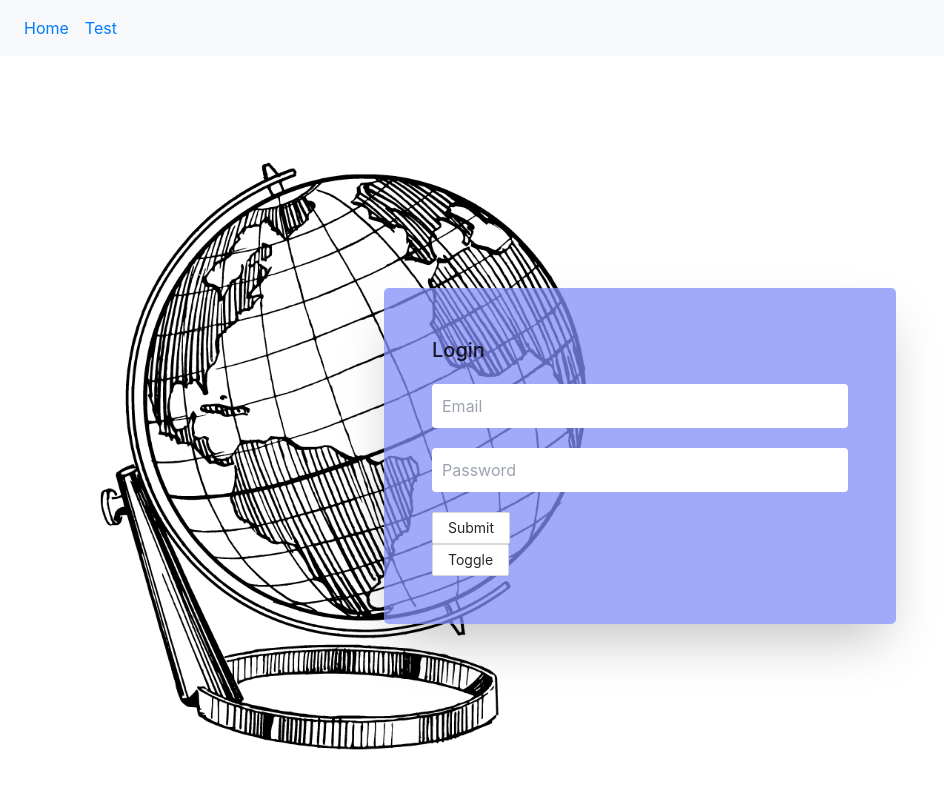
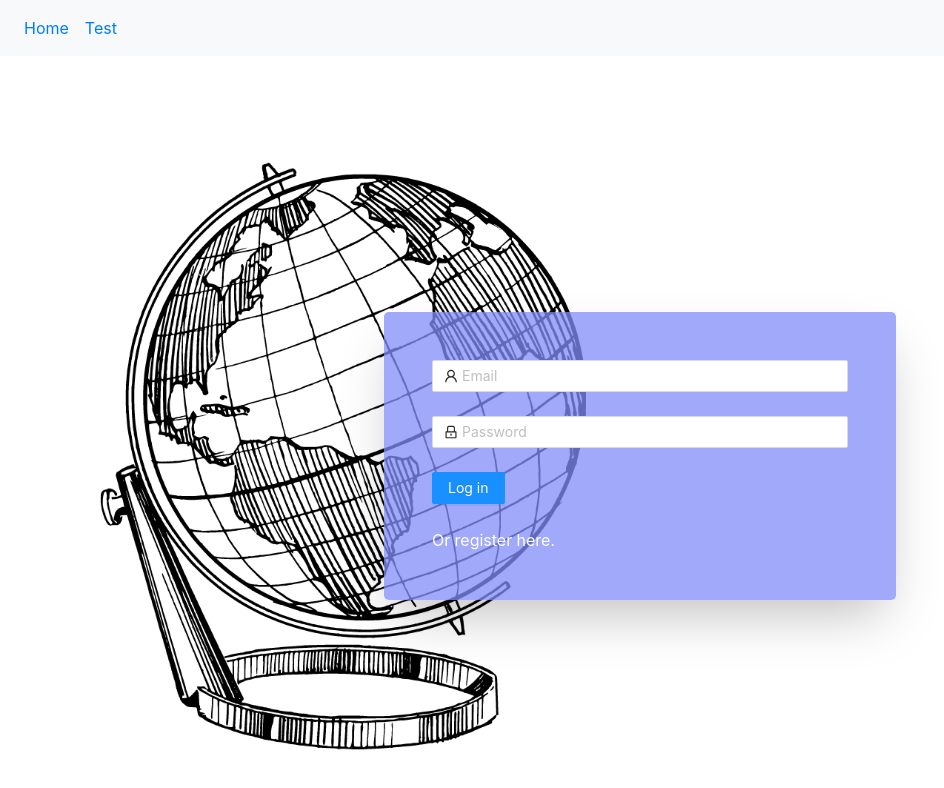
Before and after one commit to CLTsolutions/takeoff_client, a React (Vite) app: page / in a window 1280 px wide. Shown: the top 788 px of the page, without its empty margins (0-944 px from the left). Built offline with nearby package versions, Linux system fonts and the light colour scheme.

Commit message:
back to ant auth form / started flight crud

```diff
--- a/src/components/Auth/Auth.tsx
+++ b/src/components/Auth/Auth.tsx
@@ -3,6 +3,7 @@ import Login from './Login'
 import Register from './Register'
 import { Button } from 'antd'
 import './Auth.css'
+import { Link } from 'react-router-dom'
 
 type acceptedProps = {
   token: (token: string | null) => void
@@ -31,11 +32,9 @@ export default class Auth extends Component<acceptedProps, valueTypes> {
   }
 
   authTernary = () => {
-    return this.state.login ? (
-      <Login token={this.props.token} />
-    ) : (
-      <Register token={this.props.token} />
-    )
+    return this.state.login
+    ? <Login token={this.props.token} />
+    : <Register token={this.props.token} />
   }
 
   loginToggle = () => {
@@ -55,7 +54,13 @@ export default class Auth extends Component<acceptedProps, valueTypes> {
         <div className='flex h-screen justify-center items-center'>
           <div className='bg-indigo-400 bg-opacity-75 max-w-lg m-auto p-8 md:p-12 my-10 rounded-lg shadow-2xl w-1/2'>
             {this.authTernary()}
-            <Button onClick={this.loginToggle}>Toggle</Button>
+              <Link
+                to=''
+                className='no-underline text-white hover:text-black'
+                onClick={this.loginToggle}
+              >
+              Or register here.
+              </Link>
           </div>
         </div>
       </div>
--- a/src/components/Auth/Login.tsx
+++ b/src/components/Auth/Login.tsx
@@ -1,8 +1,7 @@
 import React, { Component } from 'react'
-// import { Form, Input, Button, Checkbox } from 'antd';
-import { Button } from 'antd'
-// import { UserOutlined, LockOutlined } from '@ant-design/icons';
-import { Link } from 'react-router-dom'
+import { Form, Input, Button, Checkbox } from 'antd';
+// import { Button } from 'antd'
+import { UserOutlined, LockOutlined } from '@ant-design/icons';
 
 
 
@@ -25,7 +24,7 @@ export default class Login extends Component<acceptedProps, valueTypes> {
   }
 
   handleSubmit = (e: any) => {
-    e.preventDefault()
+    // e.preventDefault()
     fetch('http://localhost:3000/user/login', {
       method: 'POST',
       body: JSON.stringify({
@@ -46,16 +45,15 @@ export default class Login extends Component<acceptedProps, valueTypes> {
   render() {
     return (
       <div className='login'>
-        <form onSubmit={this.handleSubmit} className='space-y-5'>
+        {/* <form onSubmit={this.handleSubmit} className='space-y-5'>
           <h1 className='text-xl'>Login</h1>
           <div>
-            {/* <label>Email</label> */}
             <input
               className='w-full border-2 border-white p-2 rounded outline-none focus:border-purple-500'
               required
-              // type='email'
+              type='email'
               placeholder='Email'
-              // size= '30'
+              size= '30'
               value={this.state.email}
               onChange={e => this.setState({ email: e.target.value })}
             />
@@ -66,14 +64,54 @@ export default class Login extends Component<acceptedProps, valueTypes> {
               required
               type='password'
               placeholder='Password'
-              // minLength='8'
+              minLength='8'
               value={this.state.password}
               name='password'
               onChange={e => this.setState({ password: e.target.value })}
             />
           </div>
           <Button htmlType='submit'>Submit</Button>
-        </form>
+        </form> */}
+        <Form
+          name='normal_login'
+          className='login-form'
+          onFinish={this.handleSubmit}
+        >
+          <Form.Item
+            name='Email'
+            rules={[{ required: true, message: 'Please input your email.' }]}
+          >
+            <Input
+              prefix={<UserOutlined className='site-form-item-icon' />}
+              placeholder='Email'
+            />
+          </Form.Item>
+          <Form.Item
+            name='password'
+            rules={[{ required: true, message: 'Please input your password.' }]}
+          >
+            <Input
+              prefix={<LockOutlined className='site-form-item-icon' />}
+              type='password'
+              placeholder='Password'
+            />
+          </Form.Item>
+          {/* <Form.Item>
+            <a className='login-form-forgot' href=''>
+              Forgot password
+            </a>
+          </Form.Item> */}
+          <Form.Item>
+            <Button
+              type='primary'
+              htmlType='submit'
+              className='login-form-button'
+            >
+              Log in
+            </Button>
+            {/* Or <a href=''>register now!</a> */}
+          </Form.Item>
+        </Form>
       </div>
     )
   }
--- a/src/components/Auth/Register.tsx
+++ b/src/components/Auth/Register.tsx
@@ -1,8 +1,7 @@
 import React, { Component } from 'react'
-import { Button } from 'antd'
-// import { Form, Input, Button, Checkbox } from 'antd';
-// import { UserOutlined, LockOutlined } from '@ant-design/icons';
-import { Link } from 'react-router-dom'
+// import { Button } from 'antd'
+import { Form, Input, Button, Checkbox } from 'antd'
+import { UserOutlined, LockOutlined } from '@ant-design/icons'
 
 type acceptedProps = {
   token: (token: string | null) => void
@@ -27,7 +26,7 @@ export default class Register extends Component<acceptedProps, valueTypes> {
   }
 
   handleSubmit = (e: any) => {
-    e.preventDefault()
+    // e.preventDefault()
     fetch('http://localhost:3000/user/register', {
       method: 'POST',
       body: JSON.stringify({
@@ -50,7 +49,7 @@ export default class Register extends Component<acceptedProps, valueTypes> {
   render() {
     return (
       <div className='register'>
-        <form onSubmit={this.handleSubmit} className='space-y-5'>
+        {/* <form onSubmit={this.handleSubmit} className='space-y-5'>
           <h1 className='text-xl'>Register</h1>
           <div>
             <input
@@ -72,14 +71,13 @@ export default class Register extends Component<acceptedProps, valueTypes> {
               onChange={e => this.setState({ lastName: e.target.value })}
             />
           </div>
-          <div>
-            {/* <label>Email</label> */}
-            <input
+          <div> */}
+        {/* <input
               className='w-full border-2 border-white p-2 rounded outline-none focus:border-purple-500'
               required
               type='email'
               placeholder='Email'
-              // size= '30'
+              size= '30'
               name='email'
               value={this.state.email}
               onChange={e => this.setState({ email: e.target.value })}
@@ -98,7 +96,65 @@ export default class Register extends Component<acceptedProps, valueTypes> {
             />
           </div>
           <Button htmlType='submit'>Submit</Button>
-        </form>
+        </form> */}
+        <Form
+          name='normal_register'
+          className='register-form'
+          onFinish={this.handleSubmit}
+        >
+          <Form.Item
+            name='firstName'
+            rules={[{ message: 'Please input your first name.' }]}
+          >
+            <Input
+              prefix={<UserOutlined className='site-form-item-icon' />}
+              placeholder='First Name'
+            />
+          </Form.Item>
+          <Form.Item
+            name='lastName'
+            rules={[{ message: 'Please input your last name.' }]}
+          >
+            <Input
+              prefix={<UserOutlined className='site-form-item-icon' />}
+              placeholder='Last Name'
+            />
+          </Form.Item>
+          <Form.Item
+            name='Email'
+            rules={[{ message: 'Please input your email.' }]}
+          >
+            <Input
+              prefix={<UserOutlined className='site-form-item-icon' />}
+              placeholder='Email'
+            />
+          </Form.Item>
+          <Form.Item
+            name='password'
+            rules={[{ required: true, message: 'Please input your password.' }]}
+          >
+            <Input
+              prefix={<LockOutlined className='site-form-item-icon' />}
+              type='password'
+              placeholder='Password'
+            />
+          </Form.Item>
+          {/* <Form.Item>
+            <a className='login-form-forgot' href=''>
+              Forgot password
+            </a>
+          </Form.Item> */}
+          <Form.Item>
+            <Button
+              type='primary'
+              htmlType='submit'
+              className='register-form-button'
+            >
+              Log in
+            </Button>
+            {/* Or <a href=''>register now!</a> */}
+          </Form.Item>
+        </Form>
       </div>
     )
   }
--- /dev/null
+++ b/src/components/Flights/Flights.tsx
@@ -0,0 +1,127 @@
+import React, { Component } from 'react'
+
+type acceptedProps = {
+   token: any
+}
+
+interface FlightsState {
+  airline: string
+  flightNumber: number
+  originAirport: string
+  destAirport: string
+  flightMiles: string
+  flightTime: number
+  international: boolean
+  date: number
+}
+
+class Flights extends Component<acceptedProps, FlightsState> {
+  constructor(props: acceptedProps) {
+    super(props)
+    this.state = {
+      airline: '',
+      flightNumber: 0,
+      originAirport: '',
+      destAirport: '',
+      flightMiles: '',
+      flightTime: 0,
+      international: false,
+      date: 0,
+    }
+  }
+
+  newFlight = (e: any) => {
+    e.preventDefault()
+    fetch('http://localhost:3000/flight/', {
+      method: 'POST',
+      body: JSON.stringify({
+        airline: this.state.airline,
+        flightNumber: this.state.flightNumber,
+        originAirport: this.state.originAirport,
+        destAirport: this.state.destAirport,
+        flightMiles: this.state.flightMiles,
+        flightTime: this.state.flightTime,
+        international: this.state.international,
+        date: this.state.date,
+      }),
+      headers: new Headers({
+        'Content-Type': 'application/json',
+        'Authorization': this.props.token
+      }),
+    })
+      .then(res => res.json())
+      .then(data => {
+        console.log(data)
+      })
+  }
+
+  render() {
+    return (
+      <div>
+        <h1 className='text-center'>Here will be flights:</h1>
+        <form
+          className='flex flex-col space-y-3'
+          onSubmit={this.newFlight}
+        >
+          <label>
+            <input
+              type='text'
+              className='w-full border-2 border-white p-2 rounded outline-none focus:border-purple-500'
+              placeholder='Airline'
+              onChange={e => this.setState({ airline: e.target.value })}
+            />
+          </label>
+          <label>
+            <input
+              type='text'
+              className='w-full border-2 border-white p-2 rounded outline-none focus:border-purple-500'
+              placeholder='Flight #'
+              onChange={e => this.setState({ flightNumber: parseInt(e.target.value) })}
+            />
+          </label>
+          {/* <label>
+            <input
+              type='text'
+              className='w-full border-2 border-white p-2 rounded outline-none focus:border-purple-500'
+              placeholder='Glass Type'
+              onChange={e => setGlassType(e.target.value)}
+            />
+          </label>
+          <label>
+            <textarea
+              className='w-full border-2 border-white p-2 rounded outline-none focus:border-purple-500'
+              placeholder='Ingredients'
+              onChange={e => setIngredients(e.target.value)}
+            />
+          </label>
+          <label>
+            <textarea
+              className='w-full border-2 border-white p-2 rounded outline-none focus:border-purple-500'
+              placeholder='Measurements'
+              onChange={e => setMeasurements(e.target.value)}
+            />
+          </label>
+          <label className='flex flex-row items-center'>
+            Stirred
+            <input
+              type='checkbox'
+              className='p-4 ml-3 mr-1'
+              checked={isStirred}
+              name='stirred'
+              onChange={e => setIsStirred(e.target.checked)}
+            />{' '}
+            Yes
+          </label> */}
+          <button
+            type='submit'
+            className='focus:outline-none focus:ring-1 focus:border-purple-500 bg-red-500 hover:bg-red-300 py-1 px-4 mx-1 mt-4 rounded-full shadow-md text-red-200 font-sans'
+          >
+            Submit
+          </button>
+        </form>
+      </div>
+    )
+  }
+}
+
+export default Flights
--- a/src/components/Site/Home.tsx
+++ b/src/components/Site/Home.tsx
@@ -1,4 +1,5 @@
 import React, { Component } from 'react'
+import Flights from '../Flights/Flights'
 
 type acceptedProps = {
   token: any
@@ -9,8 +10,8 @@ class Home extends Component<acceptedProps, {}> {
   }
   render() {
     return (
-      <div className='text-center mt-20'>
-
+      <div>
+        <Flights token={this.props.token}/>
       </div>
     )
   }
```
Also changed, not shown: src/helpers/environment.js (added).
